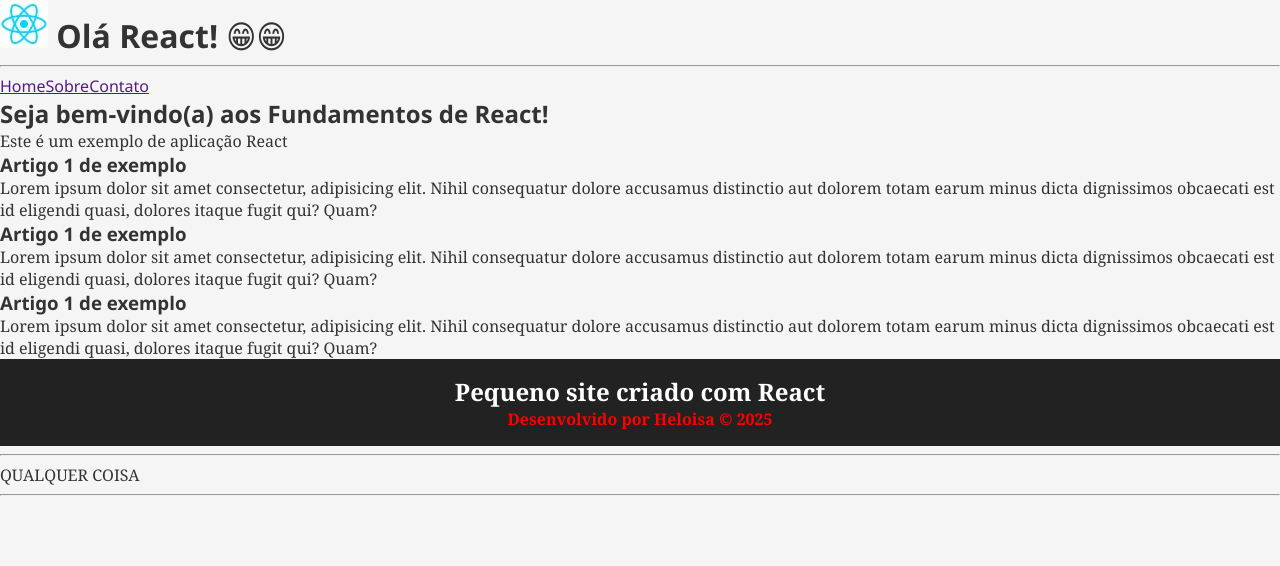
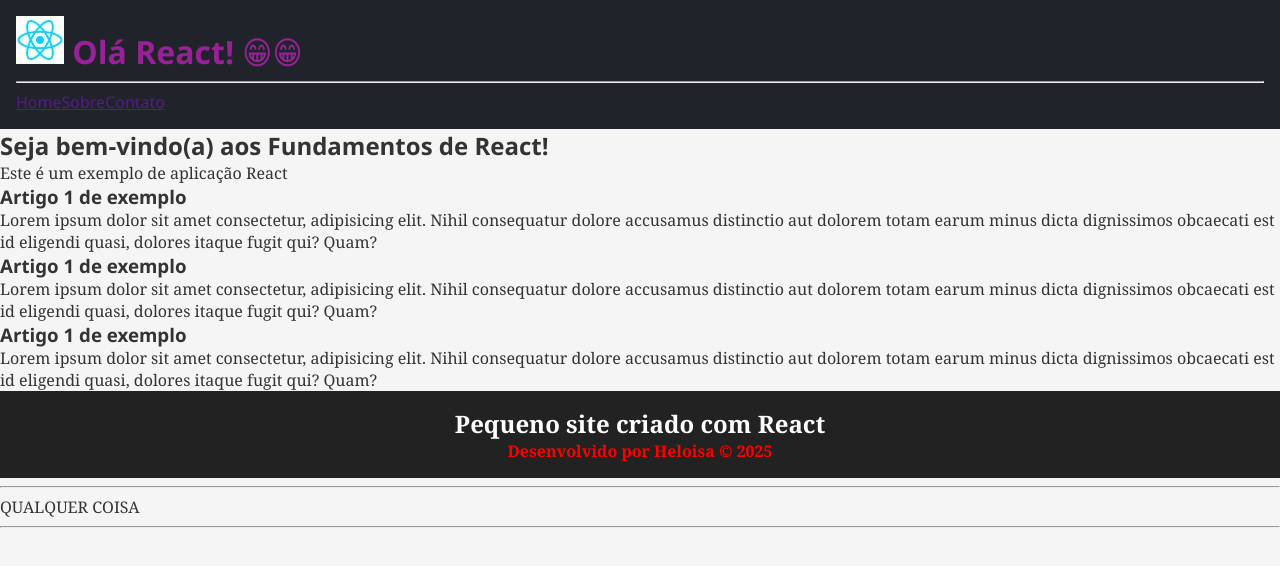
Before and after one commit to heloisa0804/react-fundamentos, a React (Vite) app: page / in a window 1280 px wide. Shown: the top 566 px of the page. Built offline with nearby package versions, Linux system fonts and the light colour scheme.

Commit message:
Adiciona calmCase

```diff
--- /dev/null
+++ b/src/components/Cabecalho.module.css
@@ -0,0 +1,10 @@
+/* Evite nomear as classes usando hífen:
+Exemplo: topo-site {}
+Isso, vai te obrigar a usar a classe através de sintaxe de array com colchetes */
+
+/* prefira usar a sintaxe camelCase ou (snake_case: .topo_site ) */
+.topoSite {
+  background-color: #20232a;
+  color: rgb(151, 33, 151);
+  padding: 1rem;
+}
--- a/src/components/Cabecalho.tsx
+++ b/src/components/Cabecalho.tsx
@@ -1,9 +1,12 @@
 import logo from "../assets/logo-react.png";
 import Menu from "./Menu";
 
+// Importando o módulo CSS para componente Cabeçalho
+import estilos from "./Cabecalho.module.css";
+
 export default function Cabecalho() {
   return (
-    <header>
+    <header className={estilos.topoSite}>
       <h1>
         <img src={logo} alt="" /> Olá React! 😁😁
       </h1>
```
